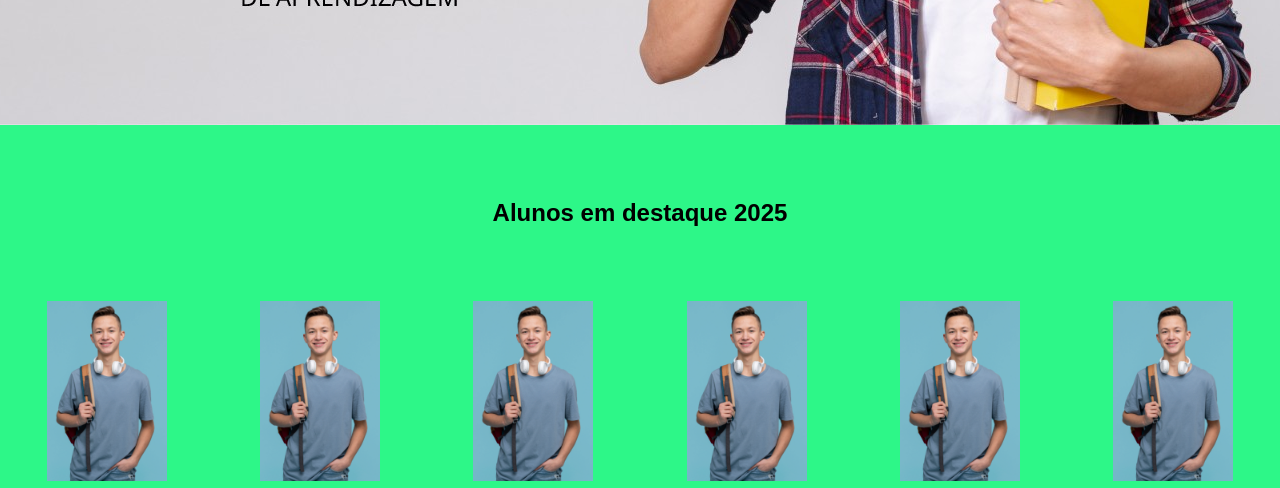
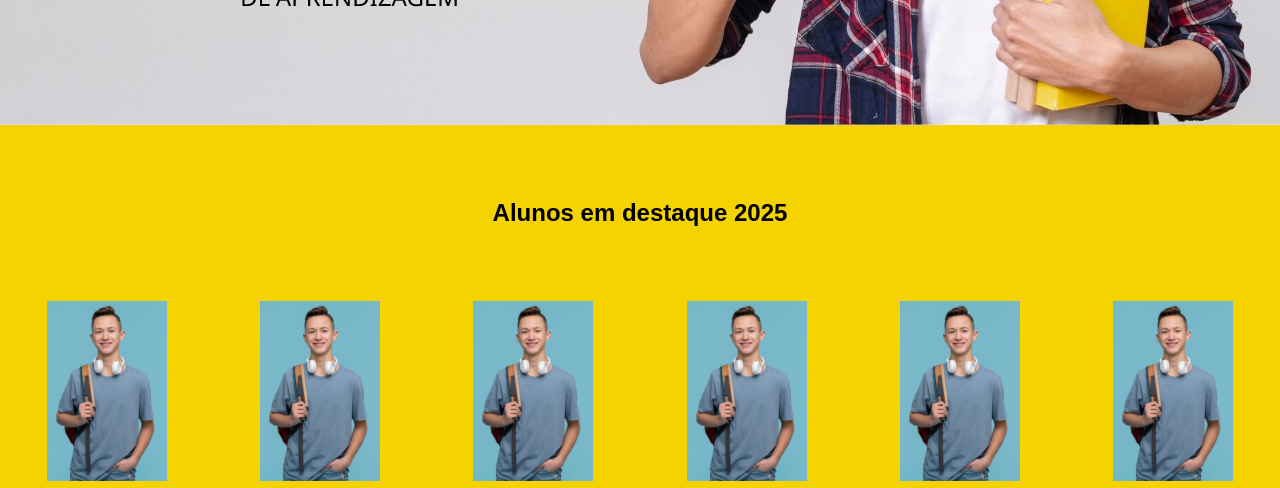
Before and after one commit to mattheushk/teste, a plain HTML site: page index.html in a window 1280 px wide. Shown: the part 750-1238 px from the top of the page. Drawn offline with Linux system fonts and the light colour scheme.

Commit message:
att da pag

```diff
--- a/style.css
+++ b/style.css
@@ -68,7 +68,7 @@
   }
 
   .estudante {
-    background-color: #2df788;
+    background-color: #f4d300fe;
     padding: 24px 0;
     text-align: center;
   }
```
Also changed, not shown: 1 other file.
